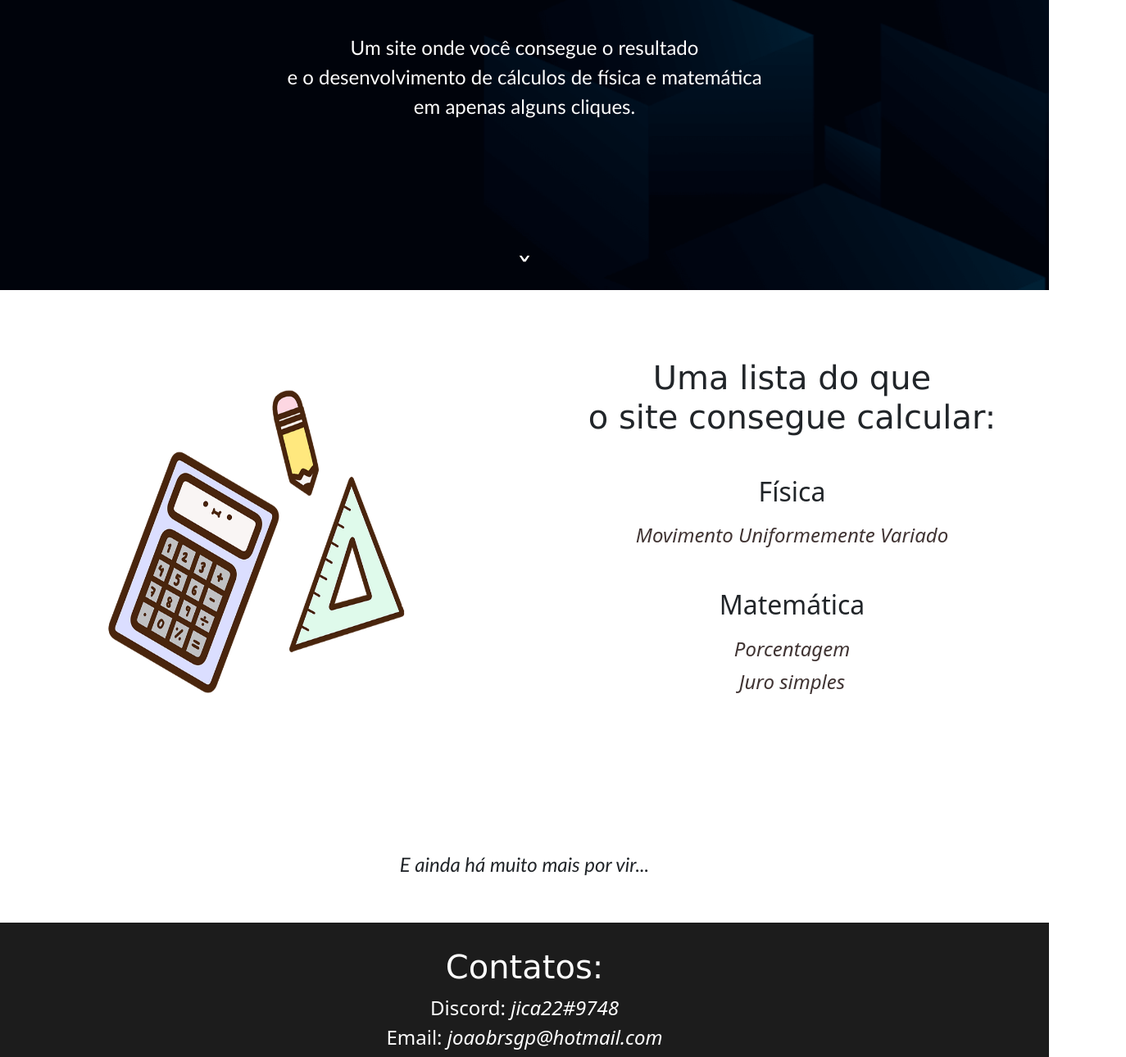
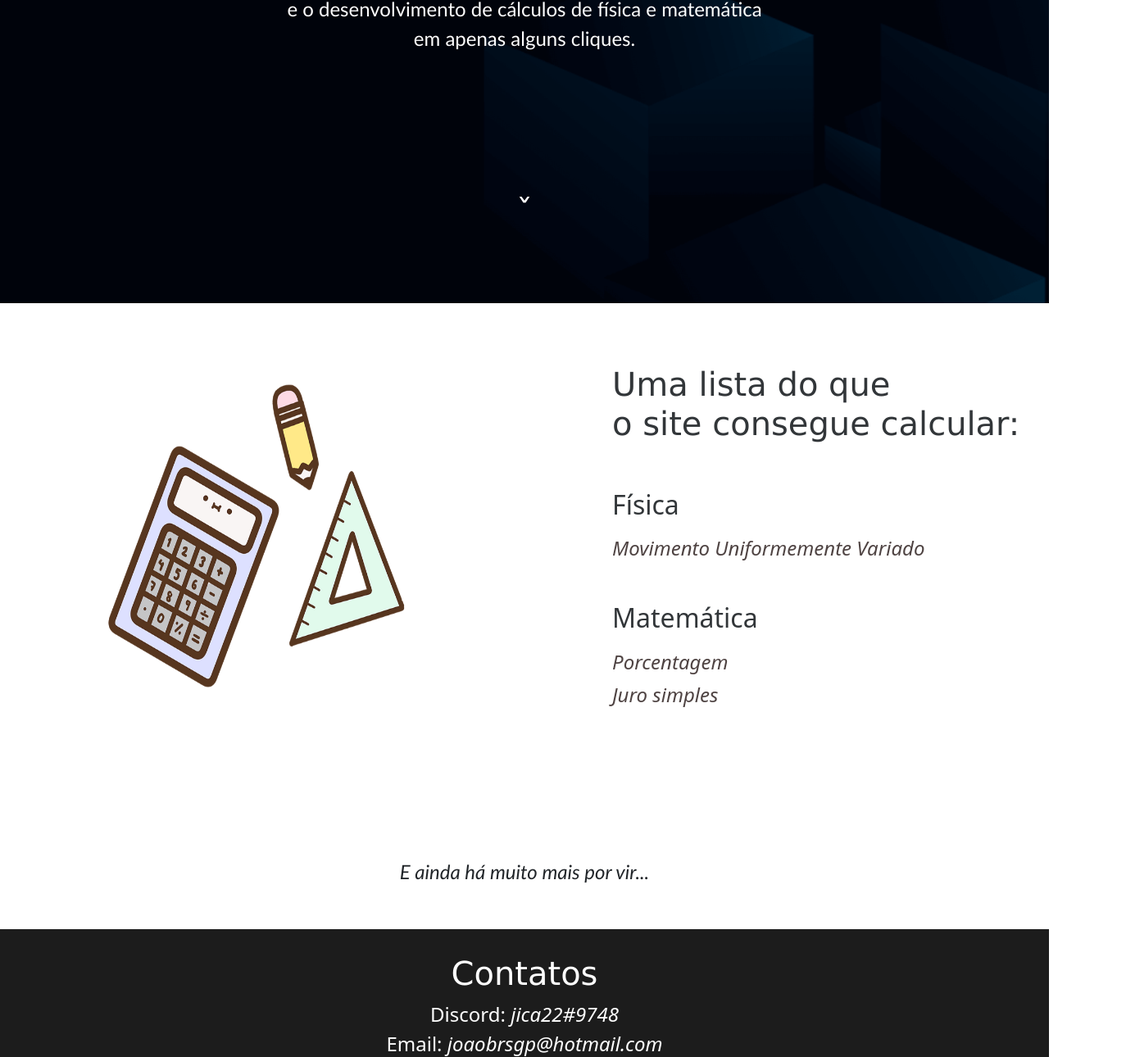
Before and after one commit to jica22/Calculadora-de-fisica, a plain HTML site: page index.html in a window 1280 px wide. Shown: the part 291-1581 px from the top of the page at 82% size, 1374 px wide, since content can reach past the window. Drawn offline with nearby package versions, Linux system fonts and the light colour scheme.

Commit message:
EEEEEEEEENDERSON MOREIRA

```diff
--- /dev/null
+++ b/animation.js
@@ -0,0 +1,17 @@
+const tl = gsap.timeline({defaults: {ease: "power1.out"}});
+
+gsap.registerPlugin(ScrollTrigger);
+
+tl.fromTo("#header1", {opacity: 0}, {opacity: 1, duration: 1, stagger: 1});
+tl.to("#header1" , {y:"5%", duration: 1}, "-=1");
+tl.to("#p1" , {y:"-10%", duration: 1, stagger: 0.25});
+tl.fromTo("#p1", {opacity: 0}, {opacity: 1, duration: 1}, "-=1");
+tl.fromTo("nav", {opacity: 0}, {opacity: 1, duration: 1}, "-=1");
+tl.fromTo("#seta1", {opacity: 0}, {opacity: 1, duration: 1});
+tl.fromTo("#calculadorah1", {opacity: 0}, {scrollTrigger: "#calculadorah1", opacity: 1, duration: 1});
+tl.fromTo("#calculadora", {opacity: 0}, {scrollTrigger: "#calculadora", opacity: 1, duration: 1});
+tl.to("#calculadora", {scrollTrigger: "#calculadora", y:"-3%", duration: 1}, "-=1");
+if (screen.width >= 768) {
+    tl.to("#calculadorah1" , {scrollTrigger: "#calculadorah1", x:"15%", duration: 1}, "-=1");
+}
+tl.to("#pequenoparagrafo", {scrollTrigger: "#pequenoparagrafo", y:"-3%", duration: 1});
--- a/index.html
+++ b/index.html
@@ -45,7 +45,10 @@
         </div>
     </nav>
     <div>
-        <h1 id="header1" class="mt-5 text-md-center text-white">Calcule a minha... <br /> DOR</h1>
+        <div id="header1">
+            <h1 id="header1" class="mt-5 text-md-center text-white">Calcule a minha...</h1>
+            <h1 id="header1" class="text-md-center text-white">DOR</h1>
+        </div>
         <p id="p1" class="mt-5 text-md-center text-white">Um site onde você consegue o resultado <br /> e o
             desenvolvimento de cálculos de física e matemática <br /> em apenas alguns cliques.
         </p>
@@ -55,19 +58,26 @@
 <div id="rolypoly">
     <img id="calculadora" src="calculadora.png" alt="">
     <div  id="calculadorah1">
-    <h1 class="text-center">Uma lista do que <br /> o site consegue calcular:</h1>
-        <h2 class="mt-5 text-center">Física</h2>
-        <p id="itens" class="mt-3 text-center"><a href="calculadoramuv.html"><i>Movimento Uniformemente Variado</i></a></p>
-        <h2 class="mt-5 text-center">Matemática</h2>
-        <p id="itens" class="mt-3 text-center"><a href="porcentagem.html"><i>Porcentagem</i></a></p>
-        <p id="itens" class="mt-1 text-center"><a href="jurosimples.html"><i>Juro simples</i></a></p>
+    <h1 class="lisca-crazy">Uma lista do que <br /> o site consegue calcular:</h1>
+        <h2 class="mt-5 ">Física</h2>
+        <p id="itens" class="mt-3 "><a href="calculadoramuv.html"><i>Movimento Uniformemente Variado</i></a></p>
+        <h2 class="mt-5 ">Matemática</h2>
+        <p id="itens" class="mt-3 "><a href="porcentagem.html"><i>Porcentagem</i></a></p>
+        <p id="itens" class="mt-1 "><a href="jurosimples.html"><i>Juro simples</i></a></p>
     </div>
 </div>
 <p id="pequenoparagrafo" class="text-center"><i>E ainda há muito mais por vir...</i></p>
 <div id="contato">
-    <h1 class="text-center text-white">Contatos:</h1>
+    <h1 class="text-center text-white">Contatos</h1>
     <p class="text-center text-white">Discord: <i>jica22#9748</i></p>
     <p class="text-center text-white">Email: <i>joaobrsgp@hotmail.com</i></p>
 </div>
 <p id="final" class="text-white"><br /><i>jica22</i></p>
+<script src="https://cdnjs.cloudflare.com/ajax/libs/gsap/3.7.1/ScrollTrigger.min.js"></script>
+<script
+      src="https://cdnjs.cloudflare.com/ajax/libs/gsap/3.5.1/gsap.min.js"
+      integrity="sha512-IQLehpLoVS4fNzl7IfH8Iowfm5+RiMGtHykgZJl9AWMgqx0AmJ6cRWcB+GaGVtIsnC4voMfm8f2vwtY+6oPjpQ=="
+      crossorigin="anonymous">
+    </script>
+    <script src="./animation.js"></script>
 </body>
--- a/style.css
+++ b/style.css
@@ -9,10 +9,14 @@ body {
 
 }
 #principal {
+    padding-bottom: 80px;
     background-image: url("background4.png");
     background-repeat: no-repeat;
     height: 100%;
     width: 100%;
+}
+.lisca-crazy {
+    display: inline-block;
 }
 #calculadorah1 {
     padding-left: 0px;
@@ -40,12 +44,14 @@ body {
     margin-bottom: 0px;
 }
 #pequenoparagrafo {
+    transform: translateY(45%);
     padding-top: 100px;
     padding-bottom: 50px;
     font-size: x-large;
     font-family: 'Trebuchet MS', 'Lucida Sans Unicode', 'Lucida Grande', 'Lucida Sans', Arial, sans-serif;
 }
 #calculadora {
+    transform: translateY(30%);
     height:500px;
     width:500px;
     border-image-width: 100%;
@@ -61,9 +67,10 @@ h1 {
     padding-top: 110px;
 }
 #header1 {
-    padding-top: 80px;
+    transform: translateY(-30%);
 }
 #p1 {
+    transform: translateY(5%);
     font-size: x-large;
     font-family: 'Trebuchet MS', 'Lucida Sans Unicode', 'Lucida Grande', 'Lucida Sans', Arial, sans-serif;
 }
```
Also changed, not shown: calculadoramuv.html (+1 -1 lines), jurosimples.html (+1 -1 lines), porcentagem.html (+1 -1 lines).
